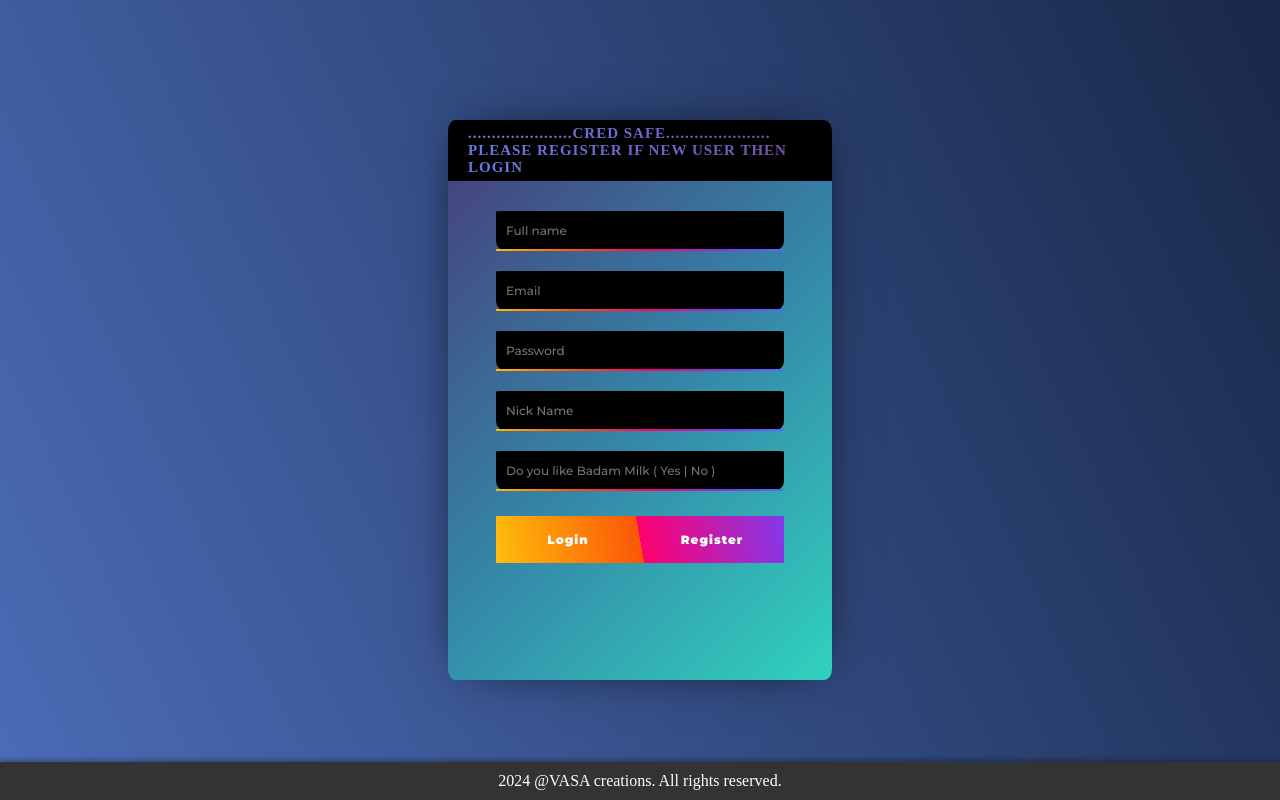
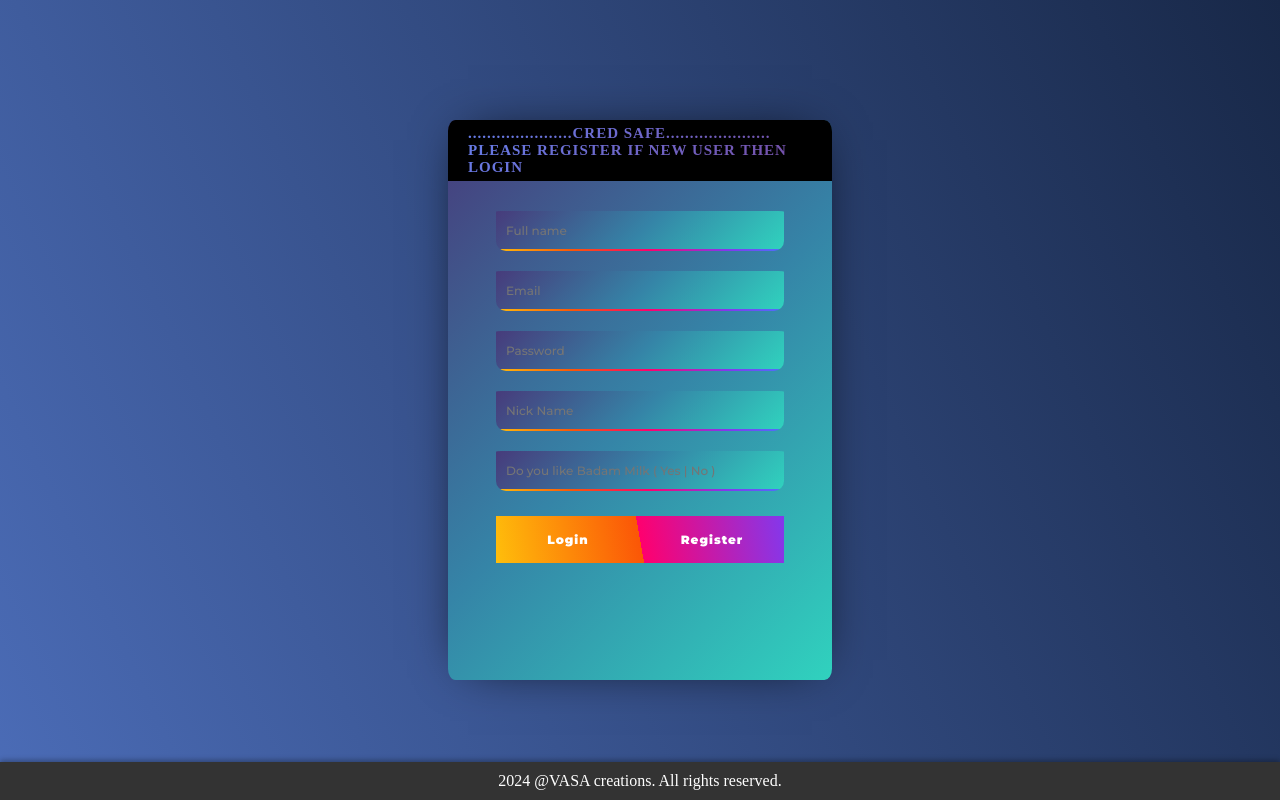
Before and after one commit to YASHWANTHGOWDAKS5/loginby_yashu, a plain HTML site: page index.html in a window 1280 px wide. Drawn offline with Linux system fonts and the light colour scheme; a web font is replaced by a local one.

Commit message:
Update styles.css

```diff
--- a/css/styles.css
+++ b/css/styles.css
@@ -101,7 +101,7 @@ input {
     height: 40px;
     padding-left: 10px;
     margin-bottom: 20px;
-    background: #000;
+    background-image: linear-gradient(-225deg, #473B7B 0%, #3584A7 51%, #30D2BE 100%);
     font-family: Montserrat;
     font-weight: 500;
     color: #fff;
```
